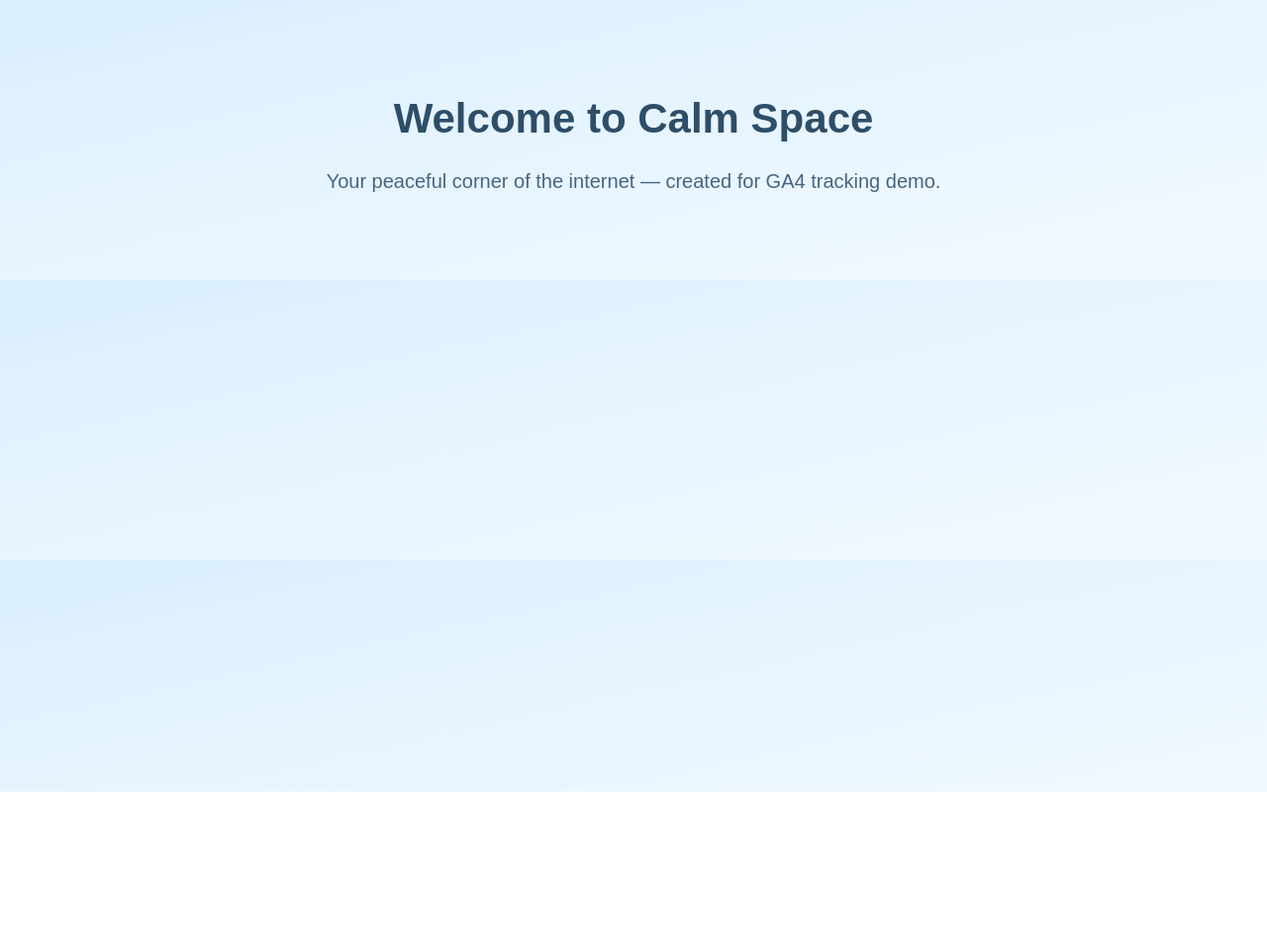
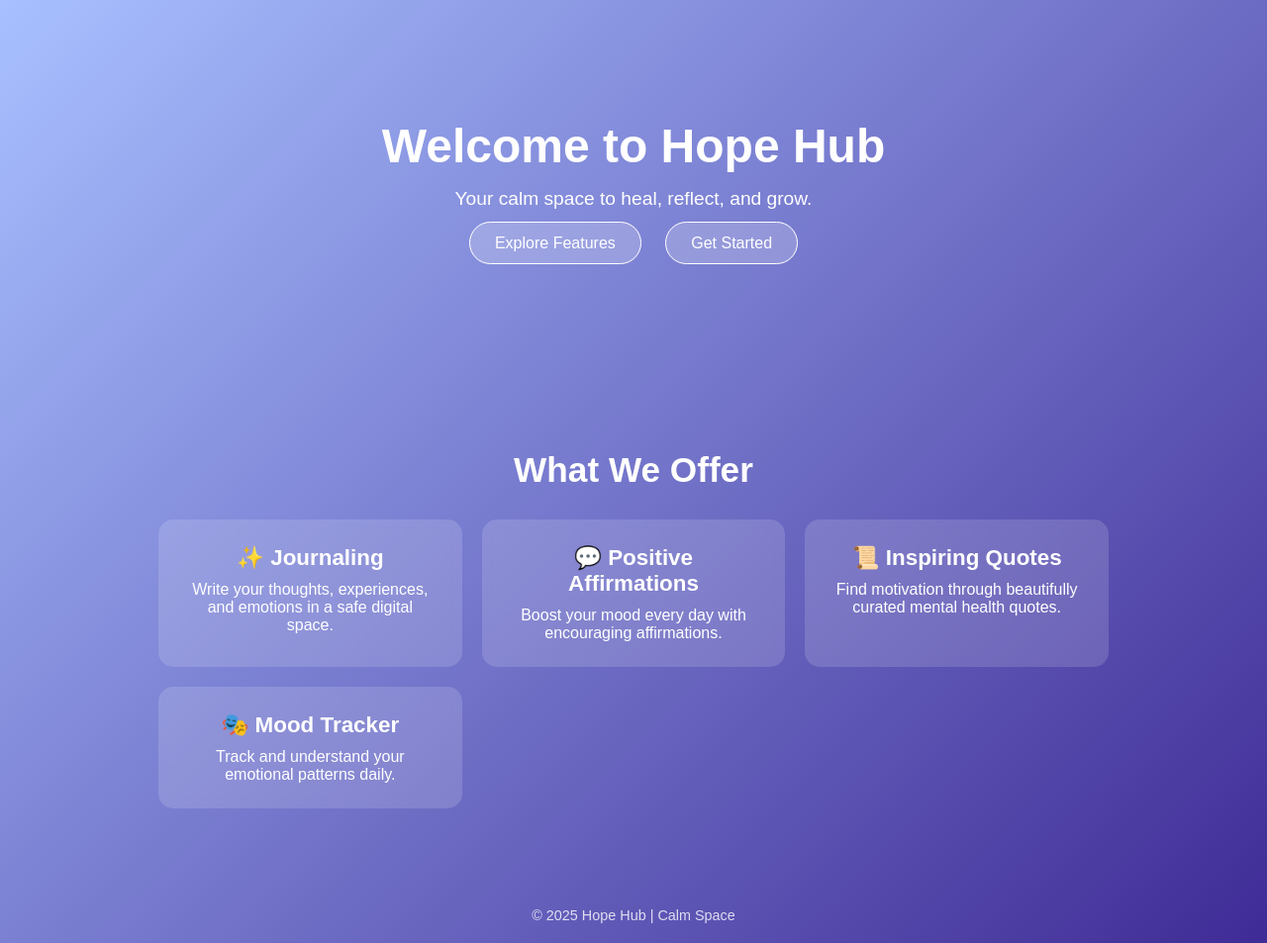
Before and after one commit to rinkych27-sys/ga4-demo, a plain HTML site: page index.html in a window 1280 px wide. Shown: the whole page at 99% size. Before the commit the page ends 800 px from the top, so only its background shows below. Drawn offline with Linux system fonts and the light colour scheme.

Commit message:
Create index.html

```diff
--- a/index.html
+++ b/index.html
@@ -1,41 +1,136 @@
 <!DOCTYPE html>
-<html>
+<html lang="en">
 <head>
-    <title>Calm Space</title>
-
-    <!-- GA4 Script -->
-    <script async src="https://www.googletagmanager.com/gtag/js?id=G-W7BW0YQQSN"></script>
-    <script>
-      window.dataLayer = window.dataLayer || [];
-      function gtag(){dataLayer.push(arguments);}
-      gtag('js', new Date());
-      gtag('config', 'G-W7BW0YQQSN');
-    </script>
-
+    <meta charset="UTF-8" />
+    <meta name="viewport" content="width=device-width, initial-scale=1.0" />
+    <title>Hope Hub - Calm Space</title>
     <style>
-        body {
-            font-family: Arial, sans-serif;
-            background: linear-gradient(to bottom right, #dbefff, #f3faff);
-            text-align: center;
-            padding: 60px;
+        * {
+            margin: 0;
+            padding: 0;
+            box-sizing: border-box;
+            font-family: "Poppins", sans-serif;
         }
 
-        h1 {
-            color: #2e4e68;
-            font-size: 42px;
+        body {
+            background: linear-gradient(135deg, #a8c0ff, #3f2b96);
+            color: #fff;
         }
 
-        p {
-            font-size: 20px;
-            color: #466580;
+        .hero {
+            text-align: center;
+            padding: 120px 20px;
+        }
+
+        .hero h1 {
+            font-size: 3rem;
+            margin-bottom: 15px;
+            font-weight: 700;
+        }
+
+        .hero p {
+            font-size: 1.2rem;
+            margin-bottom: 25px;
+        }
+
+        .btn-group {
+            margin-top: 20px;
+        }
+
+        .btn {
+            text-decoration: none;
+            padding: 12px 25px;
+            background: rgba(255, 255, 255, 0.2);
+            border: 1px solid #fff;
+            border-radius: 30px;
+            color: #fff;
+            margin: 0 10px;
+            transition: 0.3s;
+        }
+
+        .btn:hover {
+            background: #fff;
+            color: #3f2b96;
+        }
+
+        .features {
+            margin: 60px auto;
+            max-width: 1000px;
+            padding: 20px;
+        }
+
+        .features h2 {
+            text-align: center;
+            font-size: 2.2rem;
+            margin-bottom: 30px;
+        }
+
+        .feature-grid {
+            display: grid;
+            grid-template-columns: repeat(auto-fit, minmax(250px, 1fr));
+            gap: 20px;
+        }
+
+        .card {
+            background: rgba(255, 255, 255, 0.15);
+            padding: 25px;
+            border-radius: 15px;
+            text-align: center;
+            backdrop-filter: blur(5px);
+        }
+
+        .card h3 {
+            font-size: 1.4rem;
+            margin-bottom: 10px;
+        }
+
+        .footer {
+            text-align: center;
+            padding: 20px;
+            margin-top: 50px;
+            font-size: 0.9rem;
+            opacity: 0.8;
+        }
+
+        @media (max-width: 600px) {
+            .hero h1 {
+                font-size: 2.3rem;
+            }
         }
     </style>
-
 </head>
 <body>
+    <section class="hero">
+        <h1>Welcome to Hope Hub</h1>
+        <p>Your calm space to heal, reflect, and grow.</p>
+        <div class="btn-group">
+            <a href="#features" class="btn">Explore Features</a>
+            <a href="#" class="btn">Get Started</a>
+        </div>
+    </section>
 
-    <h1>Welcome to Calm Space</h1>
-    <p>Your peaceful corner of the internet — created for GA4 tracking demo.</p>
+    <section class="features" id="features">
+        <h2>What We Offer</h2>
+        <div class="feature-grid">
+            <div class="card">
+                <h3>✨ Journaling</h3>
+                <p>Write your thoughts, experiences, and emotions in a safe digital space.</p>
+            </div>
+            <div class="card">
+                <h3>💬 Positive Affirmations</h3>
+                <p>Boost your mood every day with encouraging affirmations.</p>
+            </div>
+            <div class="card">
+                <h3>📜 Inspiring Quotes</h3>
+                <p>Find motivation through beautifully curated mental health quotes.</p>
+            </div>
+            <div class="card">
+                <h3>🎭 Mood Tracker</h3>
+                <p>Track and understand your emotional patterns daily.</p>
+            </div>
+        </div>
+    </section>
 
+    <div class="footer">© 2025 Hope Hub | Calm Space</div>
 </body>
 </html>
```
